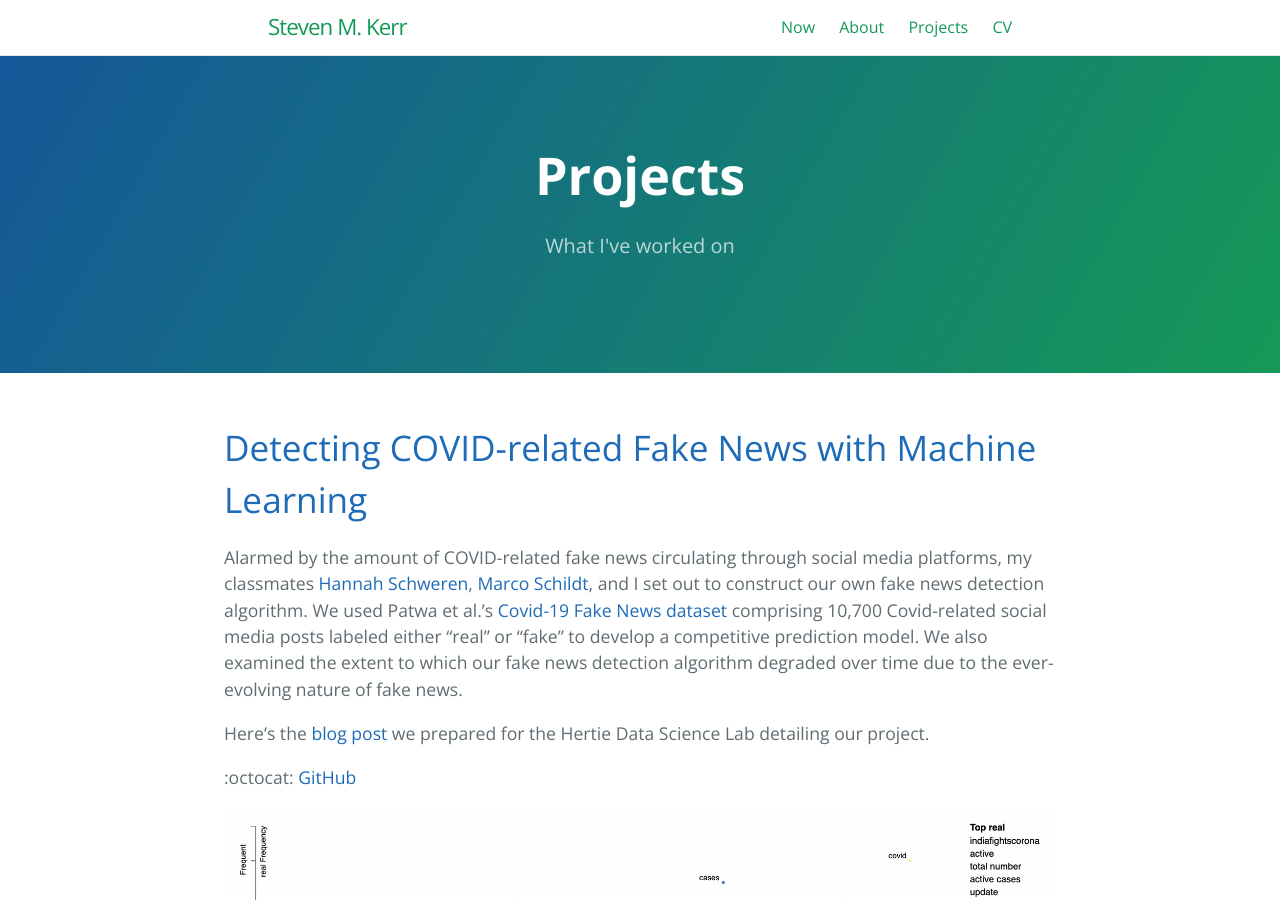
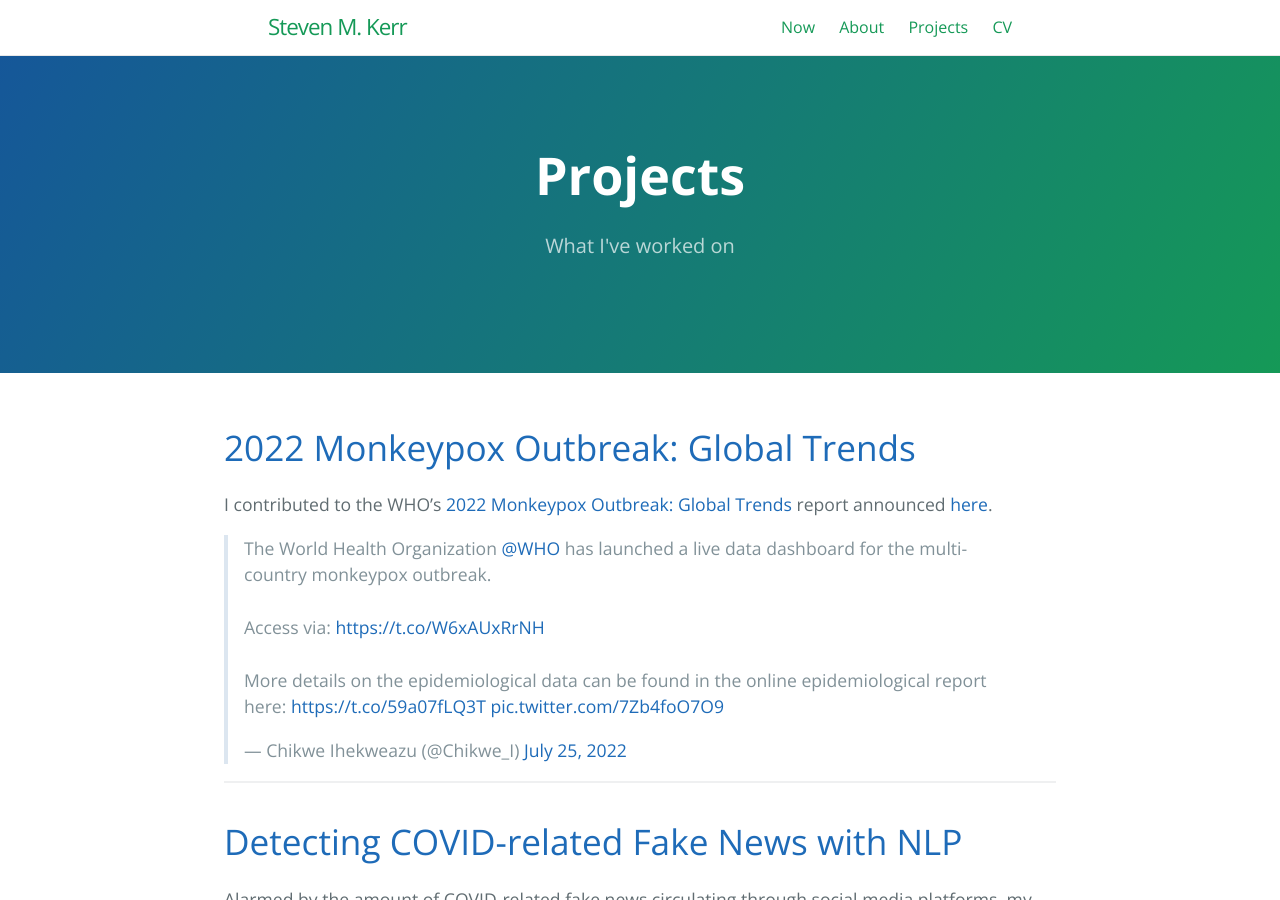
Before and after one commit to smkerr/smkerr.github.io, a Jekyll site: the page built from projects.md, in a window 1280 px wide and 900 px high. Built offline with Jekyll 4.4.1, drawn with Linux system fonts in a browser that asks for light colours; comment, search, counter and statistics services are not loaded.

```diff
--- a/projects.md
+++ b/projects.md
@@ -7,7 +7,16 @@ ref: projects
 order: 1
 ---
 
-# <a id="detecting-covid-fake-news">[Detecting COVID-related Fake News with Machine Learning](https://github.com/smkerr/COVID-fake-news-detection)</a>
+# <a id="global-monkeypox-outbreak">[2022 Monkeypox Outbreak: Global Trends](https://worldhealthorg.shinyapps.io/mpx_global/)</a>
+
+I contributed to the WHO's [2022 Monkeypox Outbreak: Global Trends](https://worldhealthorg.shinyapps.io/mpx_global/) report announced [here](https://reliefweb.int/report/world/who-director-generals-opening-remarks-second-meeting-ihr-emergency-committee-regarding-multi-country-outbreak-monkeypox-21-july-2022).
+
+<blockquote class="twitter-tweet">
+<p lang="en" dir="ltr">The World Health Organization <a href="https://twitter.com/WHO?ref_src=twsrc%5Etfw">@WHO</a> has launched a live data dashboard for the multi-country monkeypox outbreak.<br><br>Access via: <a href="https://t.co/W6xAUxRrNH">https://t.co/W6xAUxRrNH</a> <br><br>More details on the epidemiological data can be found in the online epidemiological report here: <a href="https://t.co/59a07fLQ3T">https://t.co/59a07fLQ3T</a> <a href="https://t.co/7Zb4foO7O9">pic.twitter.com/7Zb4foO7O9</a></p>&mdash; Chikwe Ihekweazu (@Chikwe_I) <a href="https://twitter.com/Chikwe_I/status/1551521737090760704?ref_src=twsrc%5Etfw">July 25, 2022</a></blockquote> <script async src="https://platform.twitter.com/widgets.js" charset="utf-8"></script>
+
+***
+
+# <a id="detecting-covid-fake-news">[Detecting COVID-related Fake News with NLP](https://github.com/smkerr/COVID-fake-news-detection)</a>
 Alarmed by the amount of COVID-related fake news circulating through social media platforms, my classmates [Hannah Schweren](https://github.com/hannahmagda), [Marco Schildt](https://github.com/m-schildt), and I set out to construct our own fake news detection algorithm. We used Patwa et al.'s [Covid-19 Fake News dataset](https://paperswithcode.com/dataset/covid-19-fake-news-dataset) comprising 10,700 Covid-related social media posts labeled either “real” or “fake” to develop a competitive prediction model. We also examined the extent to which our fake news detection algorithm degraded over time due to the ever-evolving nature of fake news.
 
 Here's the [blog post](assets/html/ML-blog-post.html) we prepared for the Hertie Data Science Lab detailing our project.
```
Also changed, not shown: cv.md (+1 -0 lines), now.md (+1 -1 lines), 1 other file.
